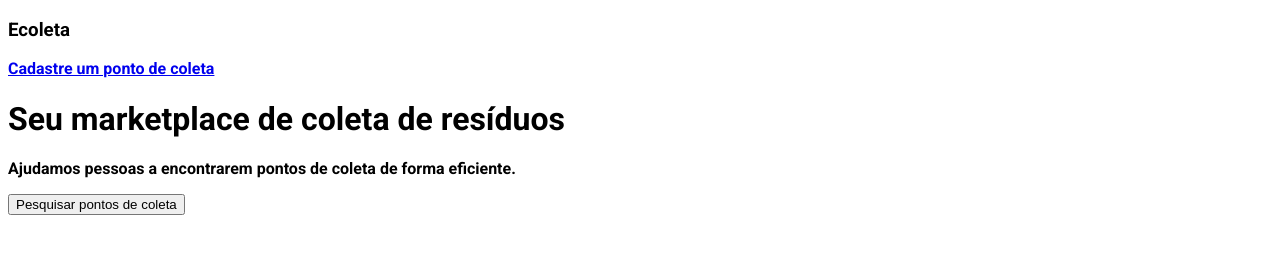
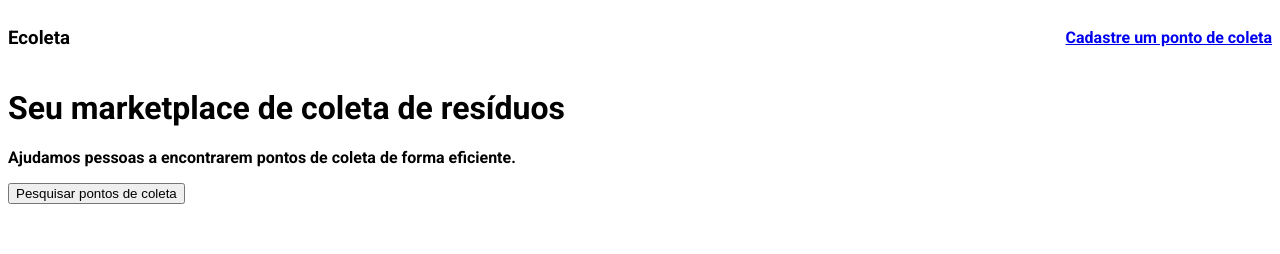
Before and after one commit to isaacdias/ecoleta, a plain HTML site: page index.html in a window 1280 px wide. Drawn offline with Linux system fonts and the light colour scheme.

Commit message:
alinhando o header

```diff
--- a/styles/main.css
+++ b/styles/main.css
@@ -1,3 +1,9 @@
 html {
     font-family: 'Roboto', sans-serif;
 }
+
+header {
+    display: flex;
+    align-items: center;
+    justify-content: space-between;
+}
```
